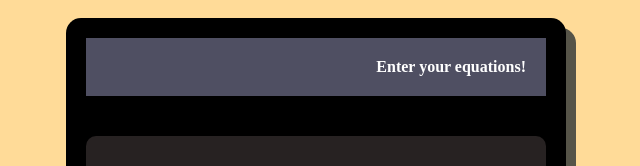
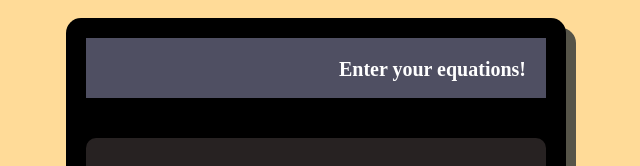
Before and after one commit to zhengjason0814/calculator, a plain HTML site: page index.html in a window 1280 px wide. Shown: the part 172-338 px from the top of the page, 324-964 px from the left. Drawn offline with Linux system fonts and the light colour scheme.

Commit message:
fix flexible calculator display to stay a fixed size

```diff
--- a/style.css
+++ b/style.css
@@ -32,6 +32,9 @@ body {
     background-color:rgb(79, 79, 98);
     color:white;
     font-weight: bold;
+    font-size: 20px;
+    width:420px;
+    height:20px;
 }
 
 .calculator-base {
```
